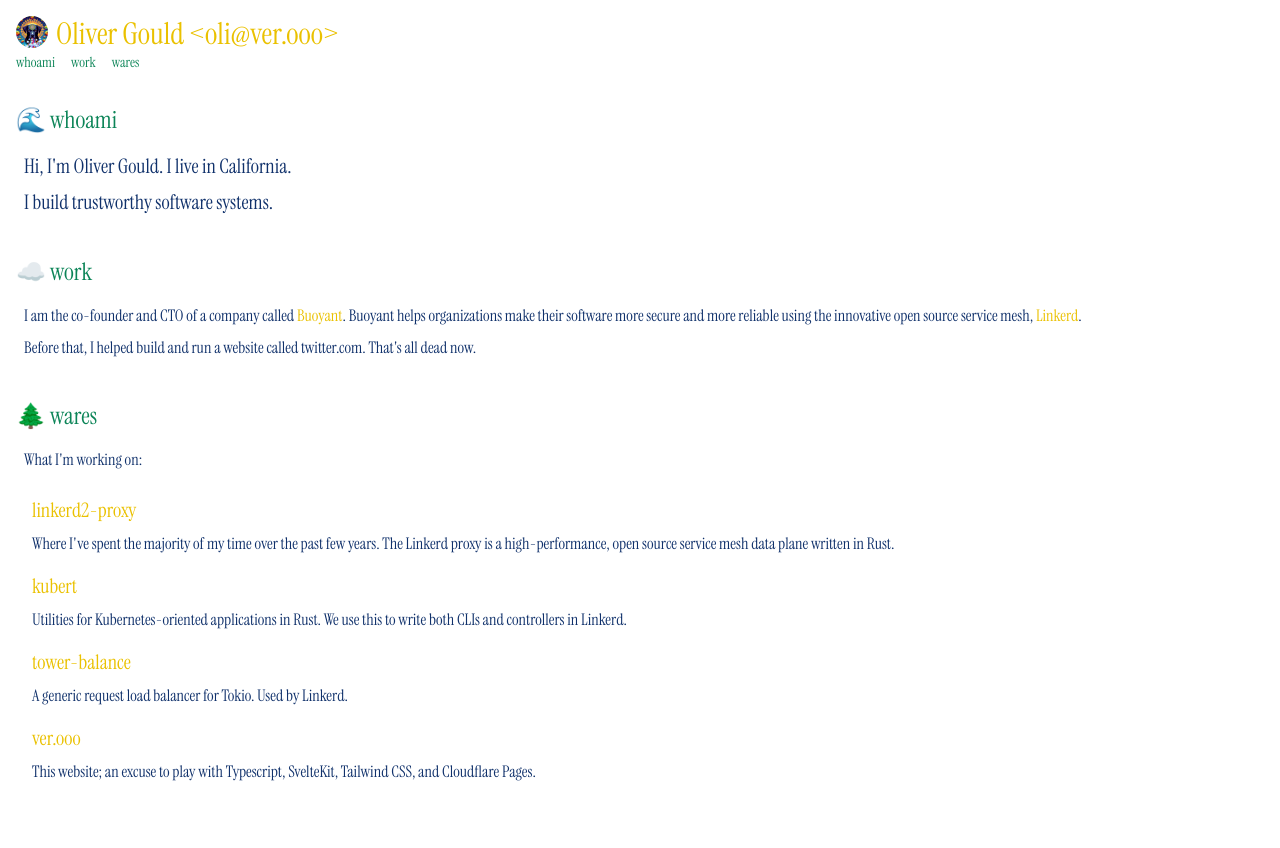
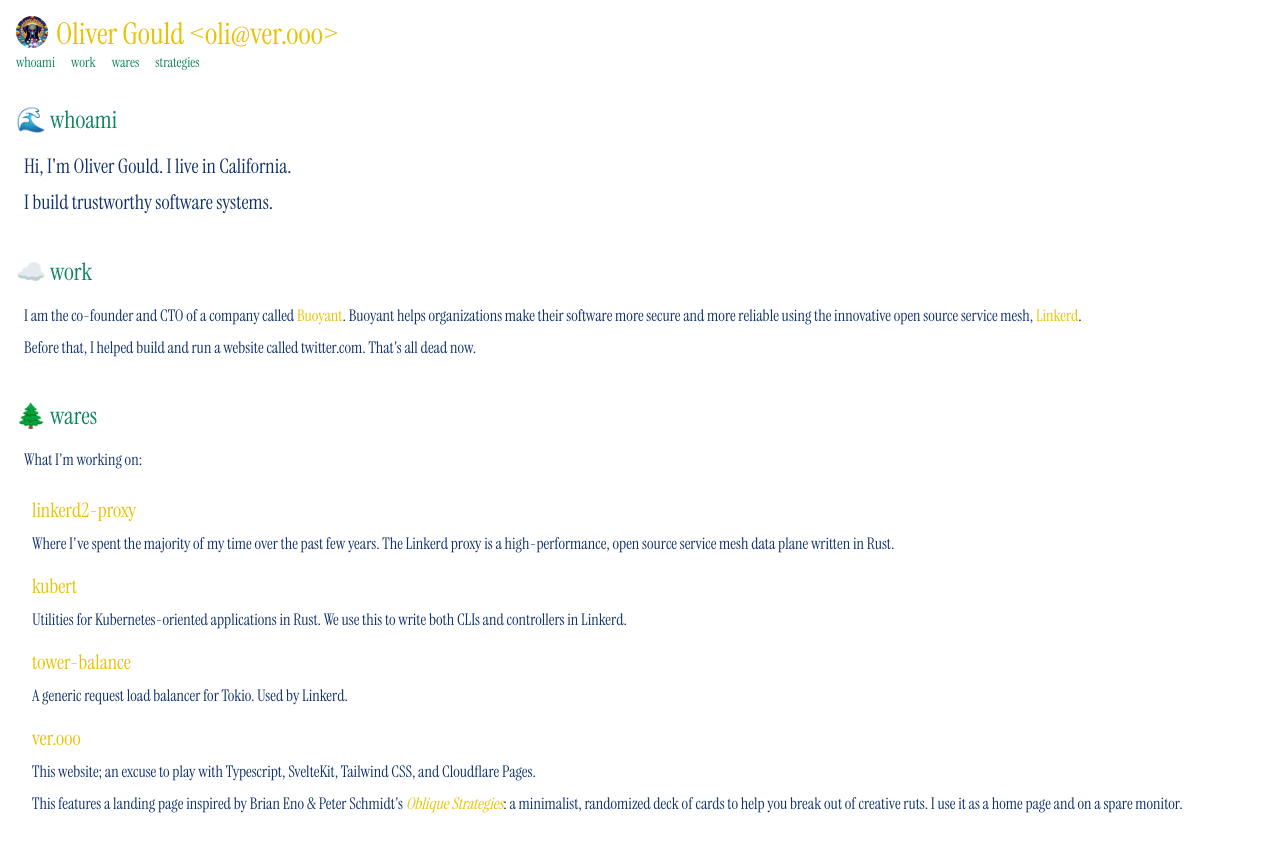
Before and after one commit to olix0r/ver.ooo, a SvelteKit app: page / in a window 1280 px wide. Before the commit the page ends 816 px from the top, so only its background shows below. Built offline with nearby package versions, Linux system fonts and the light colour scheme; what tailwindcss-dark-mode would draw is missing.

Commit message:
Add strategies to main page

```diff
--- a/src/routes/+page.svelte
+++ b/src/routes/+page.svelte
@@ -15,6 +15,7 @@
         <li><a href="#whoami">whoami</a></li>
         <li><a href="#work">work</a></li>
         <li><a href="#wares">wares</a></li>
+        <li><a href="/strategy">strategies</a></li>
       </ul>
     </nav>
   </header>
@@ -76,6 +77,12 @@
                   This website; an excuse to play with Typescript, SvelteKit, Tailwind CSS, and
                   Cloudflare Pages.
                 </p>
+                <p>
+                  This features a landing page inspired by Brian Eno & Peter Schmidt's
+                  <a href="/strategy"><i>Oblique Strategies</i></a>: a minimalist, randomized deck
+                  of cards to help you break out of creative ruts. I use it as a home page and on a
+                  spare monitor.
+                </p>
               </GitHubProjectOverview>
             </li>
           </ul>
```
